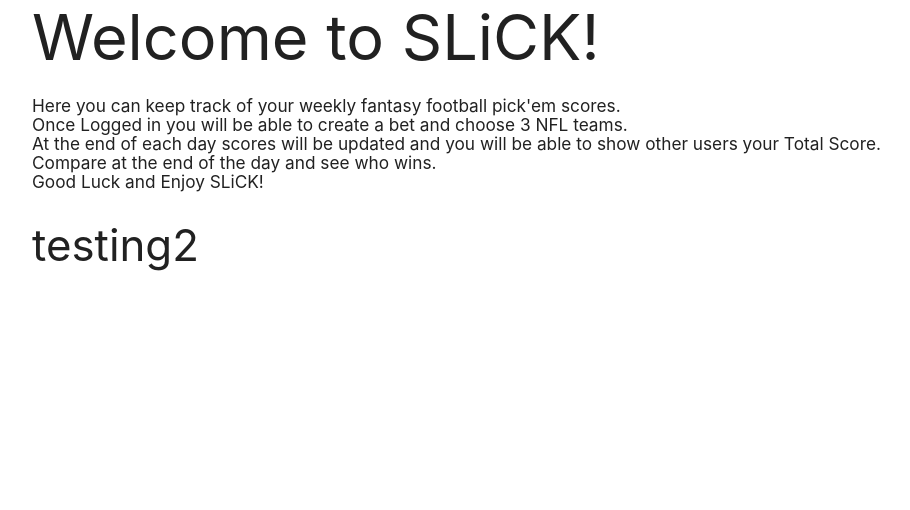
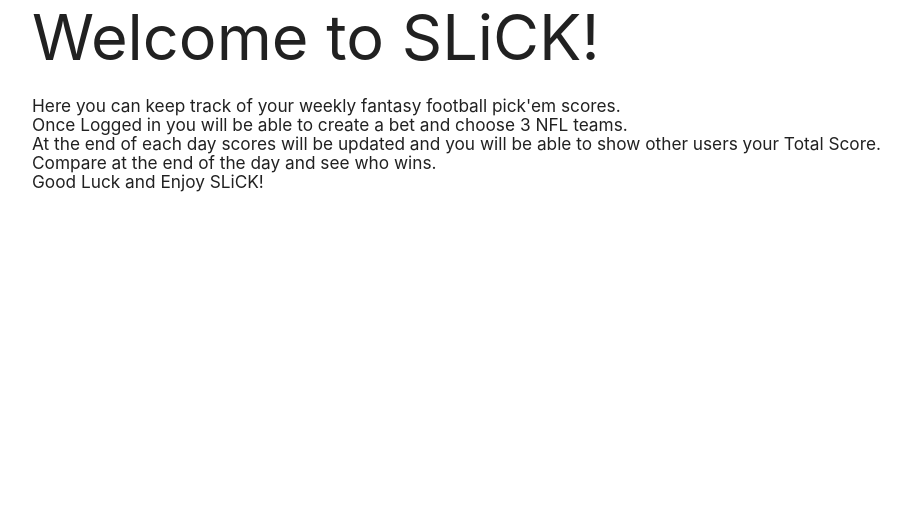
Before and after one commit to sparklingwaterlemon/Project-3-SLiCK, a Django app: page / in a window 1280 px wide. Shown: the part 103-613 px from the top of the page, without its empty margins (160-1070 px from the left). Run offline with Django 4.2, Linux system fonts and the light colour scheme.

Commit message:
removing unneccessary html tag

```diff
--- a/main_app/templates/home.html
+++ b/main_app/templates/home.html
@@ -11,6 +11,5 @@
     Good Luck and Enjoy SLiCK!
 </div></h6>
 
-<h3> testing2 </h3>
 
 {% endblock %}
```
